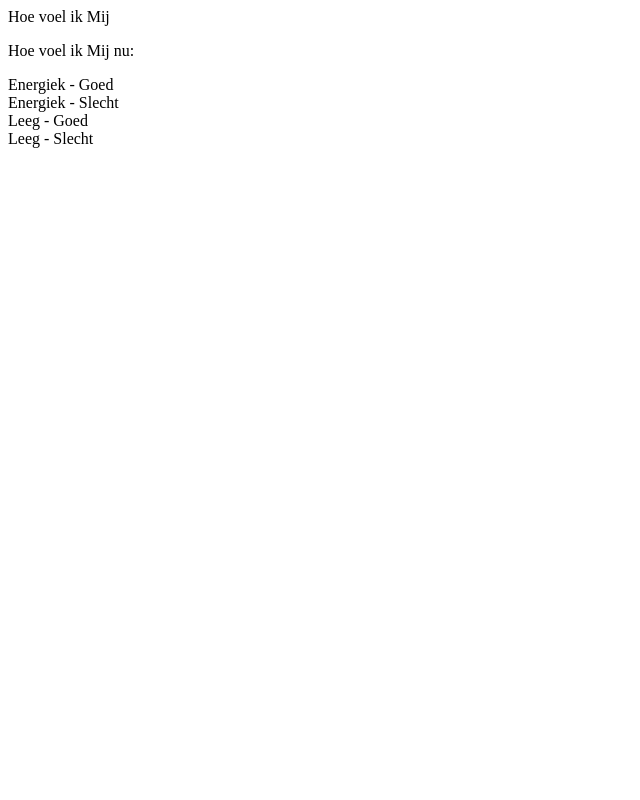
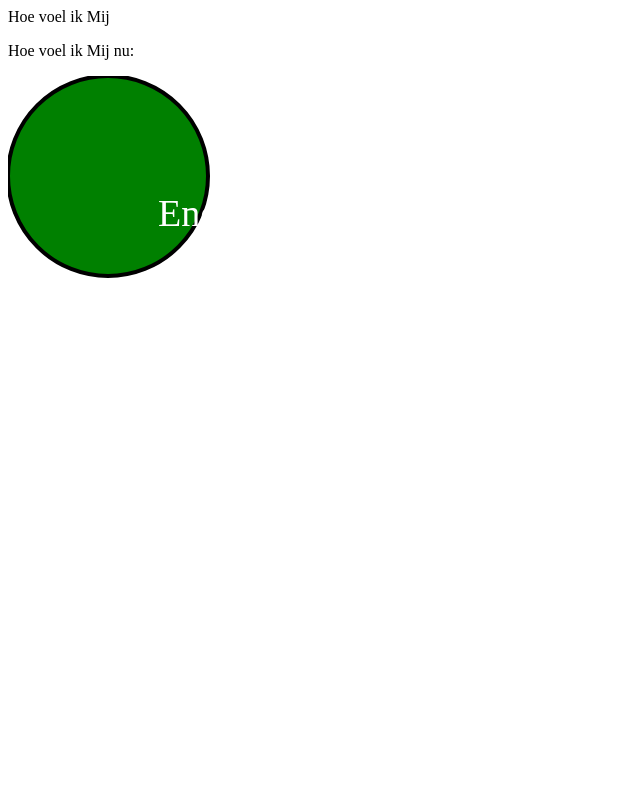
Before and after one commit to ynse01/HoeVoelIkMij, a plain HTML site: page docs/index.html in a window 1280 px wide. Shown: the top 800 px of the page, without its empty margins (0-640 px from the left). Drawn offline with Linux system fonts and the light colour scheme.

Commit message:
First circle

```diff
--- a/docs/index.html
+++ b/docs/index.html
@@ -2,6 +2,10 @@
   <HEAD>Hoe voel ik Mij</HEAD>
   <BODY>
     <p>Hoe voel ik Mij nu:</p>
+    <svg width="1000" height="1000">
+      <circle cx="100" cy="100" r="100" stroke="black" stroke-width="4" fill="green"></circle>
+      <text fill="white" font-size="38" x="150" y="150">Energiek - Positief</text>
+    </svg>
     <div>Energiek - Goed</div>
     <div>Energiek - Slecht</div>
     <div>Leeg - Goed</div>
```
